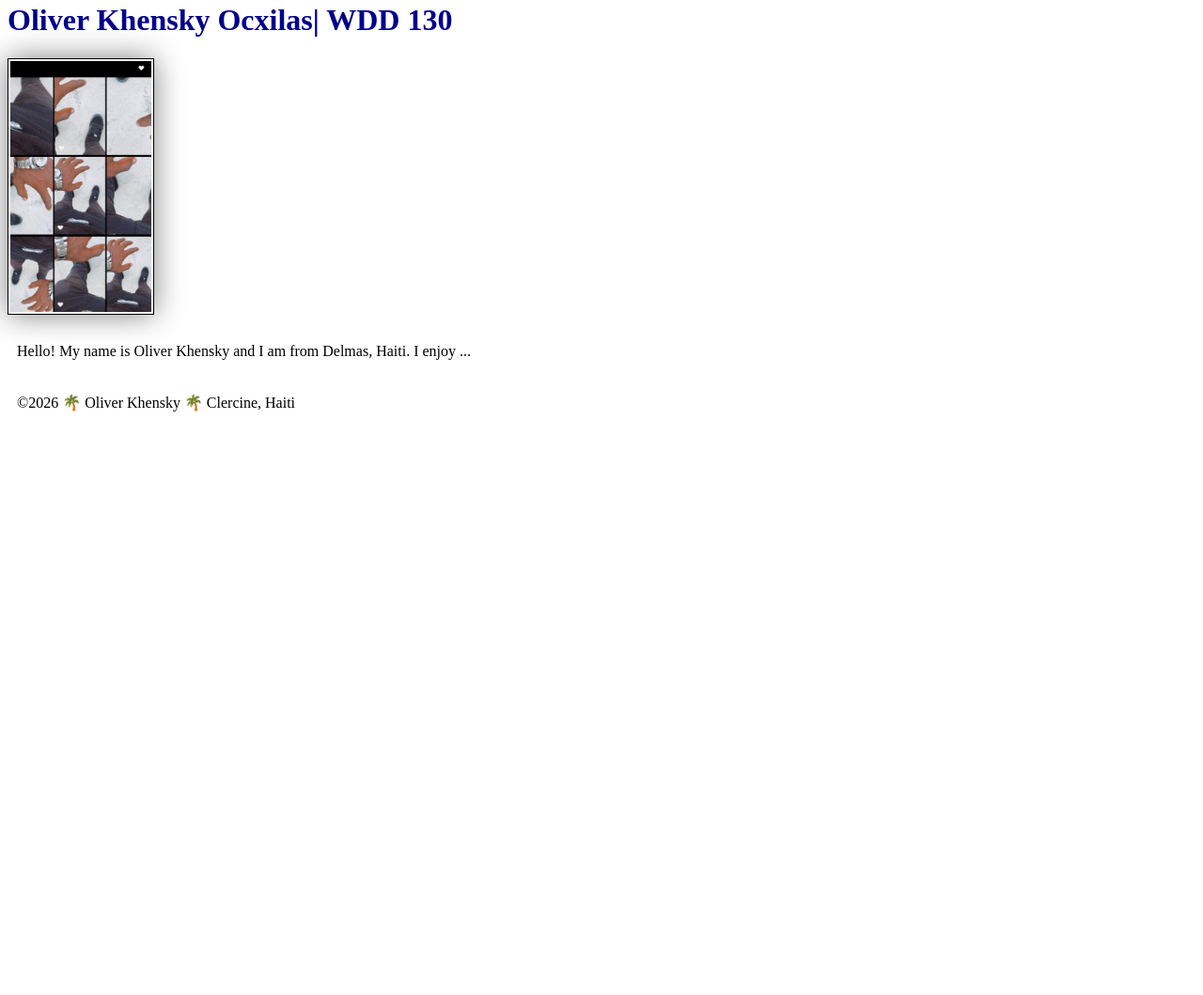
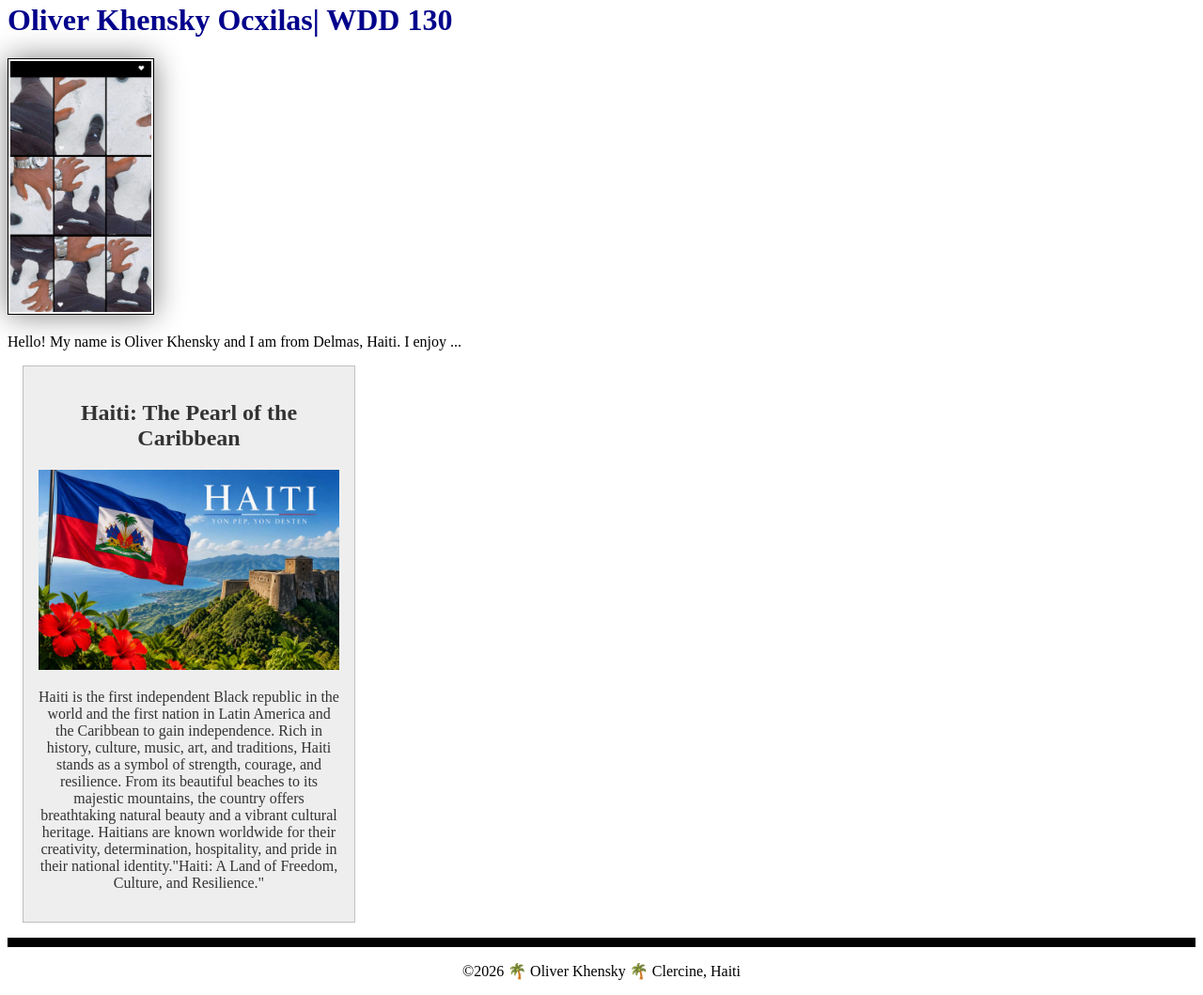
Before and after one commit to Ollionnaire/wdd130, a plain HTML site: page index.html in a window 1280 px wide. Shown: the part 162-1221 px from the top of the page at 94% size. Before the commit the page ends 800 px from the top, so only its background shows below. Drawn offline with Linux system fonts and the light colour scheme.

Commit message:
Home Page Enhancement

```diff
--- a/index.html
+++ b/index.html
@@ -5,6 +5,8 @@
     <meta charset="UTF-8">
     <meta name="viewport" content="width=device-width, initial-scale=1.0">
     <title>Oliver Khensky OCXILAS | WDD 130</title>
+    <meta name="description" content="THis is my home page for the Week 02 assignment for WDD 130.">
+    <meta name="author" content="Oliver Khensky Ocxilas">
     <link rel="stylesheet" href="styles/styles.css">
 </head>
 
@@ -20,6 +22,11 @@
         <img src="images/profile.jpg" alt="Hello, my name is Oliver Khensky" width="200">
         <p>Hello! My name is Oliver Khensky and I am from Delmas, Haiti. I enjoy ... </p>
     </main>
+    <aside>
+        <h2>Haiti: The Pearl of the Caribbean</h2>
+        <img src="week02/images/haiti.jpg" alt="A picture that can represent my country" width="200">
+        <p>Haiti is the first independent Black republic in the world and the first nation in Latin America and the Caribbean to gain independence. Rich in history, culture, music, art, and traditions, Haiti stands as a symbol of strength, courage, and resilience. From its beautiful beaches to its majestic mountains, the country offers breathtaking natural beauty and a vibrant cultural heritage. Haitians are known worldwide for their creativity, determination, hospitality, and pride in their national identity."Haiti: A Land of Freedom, Culture, and Resilience."</p>
+    </aside>
     <footer>
         <p>©2026 🌴 Oliver Khensky 🌴 Clercine, Haiti</p>
     </footer>
--- a/styles/styles.css
+++ b/styles/styles.css
@@ -10,7 +10,7 @@ nav a {
 h1 {
   color: darkblue;
 }
-img {
+main img {
   width: 150px;
   height: auto;
   border: 1px solid black;
@@ -18,5 +18,26 @@ img {
   box-shadow: 0 0 30px gray;
 }
 p {
-  padding: 10px;
+  padding: 0px;
 }
+main {
+  width: 840px;
+}
+aside {
+  width: 20rem;
+  margin: 1rem;
+  border: 1px solid rgb(0 0 0 / 0.2); /* 1️⃣ */
+  padding: 1rem;
+  background-color: #eee;
+  color: #333;
+  text-align: center;
+}
+aside img {
+  width: 100%;
+  height: auto;
+}
+footer {
+  margin-top: 15px;
+  border-top: 10px solid black;
+  text-align: center;
+}
```
Also changed, not shown: week02/images/haiti.jpg (added).
